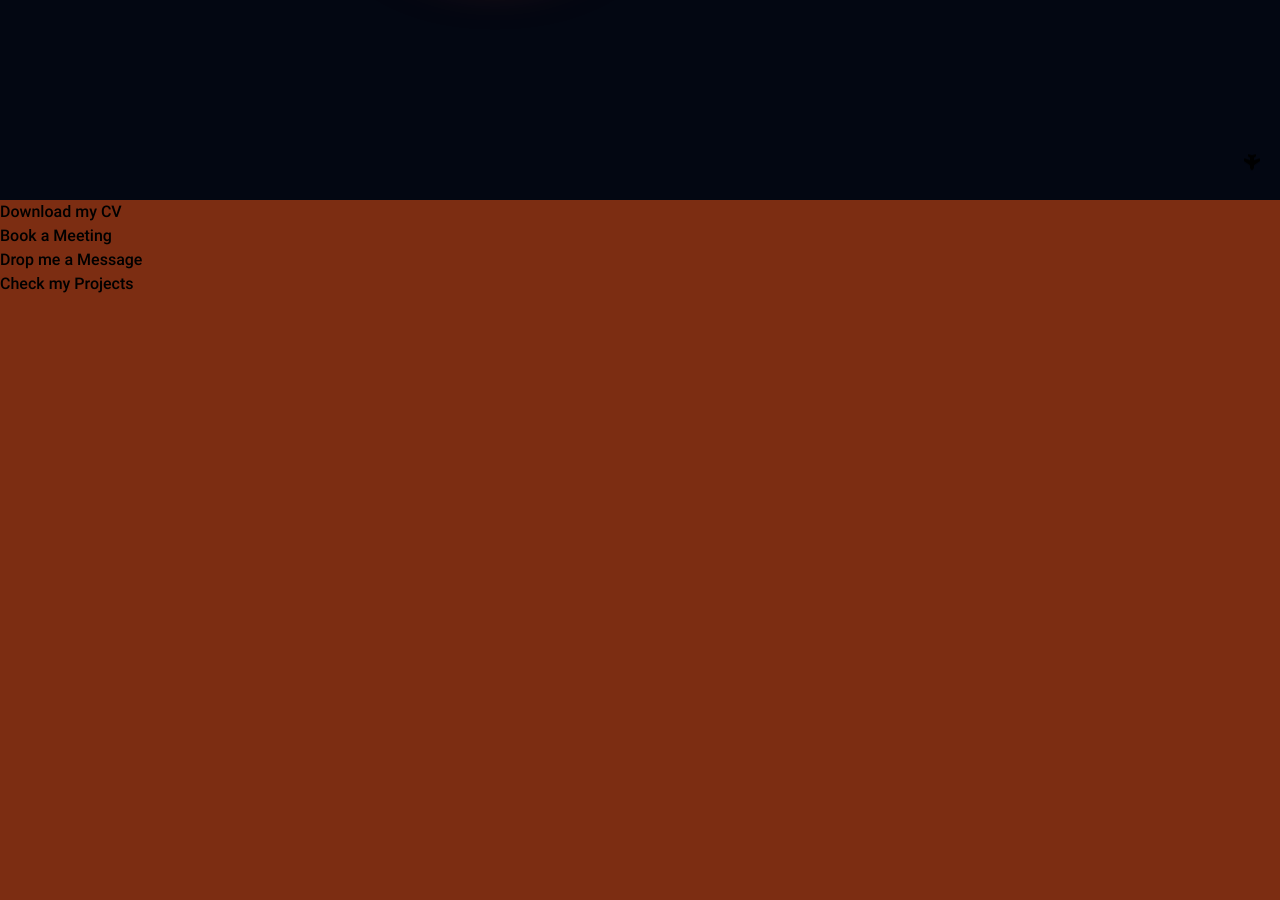
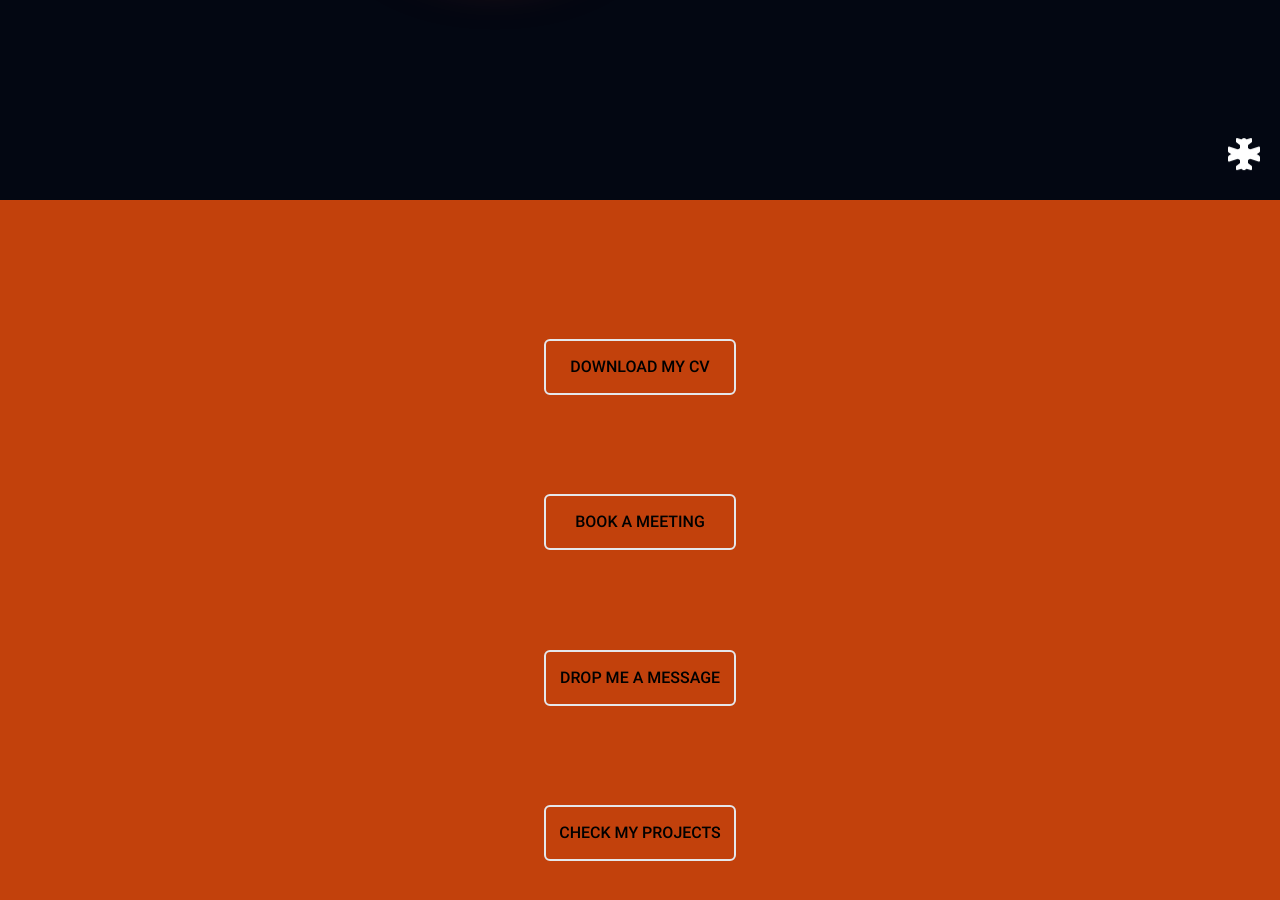
Before and after one commit to RamProg/ramiro-uk, a Next.js app: page / in a window 1280 px wide. Shown: the part 600-1500 px from the top of the page. Built offline with nearby package versions, Linux system fonts and the light colour scheme.

Commit message:
update link page:

```diff
--- a/src/app/page.tsx
+++ b/src/app/page.tsx
@@ -3,12 +3,11 @@ import Main from '@/components/Main/Main';
 import Nav from '@/components/Nav';
 
 export default function Home() {
-
   return (
     <div>
       <Main />
       <Nav />
-      <FloatingScroll />
+      <FloatingScroll direction='down' />
     </div>
   );
 }
--- a/src/components/FloatingScroll.tsx
+++ b/src/components/FloatingScroll.tsx
@@ -2,10 +2,19 @@ import Link from 'next/link';
 import { faPlaneUp } from '@fortawesome/free-solid-svg-icons';
 import { FontAwesomeIcon } from '@fortawesome/react-fontawesome';
 
-const FloatingScroll = () => {
+type FloatingScrollProps = {
+  direction: 'up' | 'down';
+};
+
+const FloatingScroll = ({ direction }: FloatingScrollProps) => {
   return (
-    <Link href="#nav" className="absolute bottom-5 right-5 animate-bounce">
-      <FontAwesomeIcon icon={faPlaneUp} rotation={180} />
+    <Link href='#nav' className='absolute bottom-5 right-5 animate-bounce'>
+      <FontAwesomeIcon
+        icon={faPlaneUp}
+        rotation={direction === 'down' ? 180 : undefined}
+        size='2x'
+        color='white'
+      />
     </Link>
   );
 };
--- a/src/components/Nav.tsx
+++ b/src/components/Nav.tsx
@@ -1,15 +1,52 @@
-import Link from "next/link";
+import Link from 'next/link';
+import FloatingScroll from './FloatingScroll';
+
+type LinkType = {
+  url: string;
+  text: string;
+};
+
+type LinksType = LinkType[];
 
 const Nav = () => {
+  const links: LinksType = [
+    {
+      url: 'https://drive.google.com/file/d/1huO-gbsx88v5zIhoA1DmPvQ5OOiAPTUl/view?usp=sharing',
+      text: 'Download my CV',
+    },
+    {
+      url: 'https://calendly.com/ramirodlp/15min',
+      text: 'Book a Meeting',
+    },
+    {
+      url: 'https://forms.gle/MwpUZgpCzjuMxAGo6',
+      text: 'Drop me a Message',
+    },
+    {
+      url: 'https://www.linkedin.com/in/ramirodlp/details/projects/',
+      text: 'Check my Projects',
+    },
+  ];
+
   return (
-    <nav id="nav" className="h-screen bg-orange-900">
-      <ul>
-        <li><Link target="_blank" href="https://drive.google.com/file/d/1huO-gbsx88v5zIhoA1DmPvQ5OOiAPTUl/view?usp=sharing">Download my CV</Link></li>
-        <li><Link target="_blank" href="https://calendly.com/ramirodlp/15min">Book a Meeting</Link></li>
-        <li><Link target="_blank" href="https://forms.gle/MwpUZgpCzjuMxAGo6">Drop me a Message</Link></li>
-        <li><Link target="_blank" href="https://www.linkedin.com/in/ramirodlp/details/projects/">Check my Projects</Link></li>
-      </ul>
-    </nav>
+    <>
+      <nav id='nav' className='flex h-screen justify-center p-10 bg-orange-700'>
+        <ul className='flex flex-col items-center justify-evenly'>
+          {links.map(link => {
+            return (
+              <li
+                className='flex justify-center items-center border-2 p-2 rounded-md w-48 h-14'
+                key={link.text}>
+                <Link target='_blank' href={link.url}>
+                  {link.text.toUpperCase()}
+                </Link>
+              </li>
+            );
+          })}
+        </ul>
+        <FloatingScroll direction='up' />
+      </nav>
+    </>
   );
 };
 
```
Also changed, not shown: src/components/Main/Main.tsx (+6 -6 lines), .prettierrc.json.
